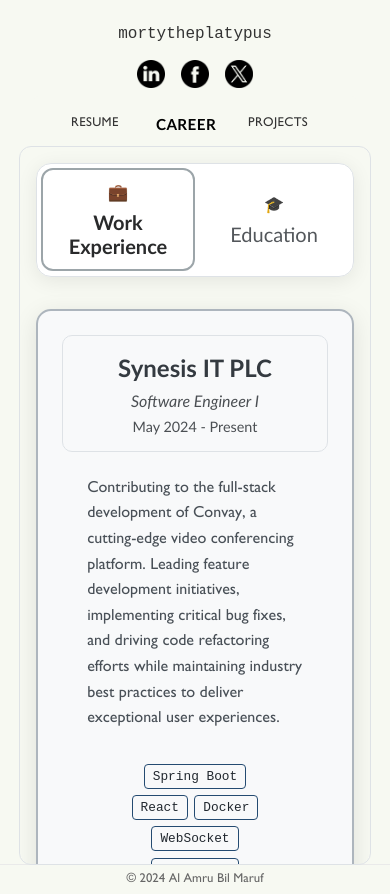
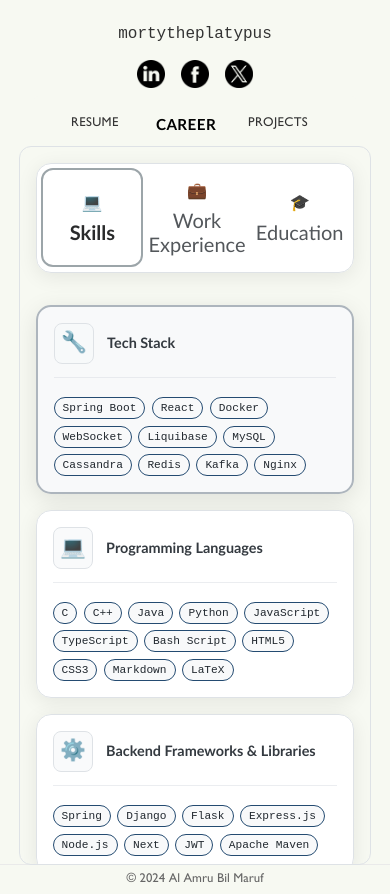
Before and after one commit to mortytheplatypus/mortytheplatypus.github.io, a React (Create React App) app: page /career in a window 390 px wide. Built offline with nearby package versions, Linux system fonts and the light colour scheme.

Commit message:
feat: add skills section

```diff
--- a/src/components/layout/TabContainer.js
+++ b/src/components/layout/TabContainer.js
@@ -99,6 +99,22 @@ export const TabContainer = () => {
             }}
           />
           <Tab
+            label="Writeups"
+            component={Link}
+            to="/writeups"
+            sx={{
+              fontWeight: value === 4 ? "bold" : "normal",
+              fontSize: value === 4 ? "0.95rem" : "0.8rem",
+              color: "var(--primary-text)",
+              fontFamily: "Gill Sans, sans-serif",
+              "&.Mui-selected": { color: "var(--primary-text-dark)" },
+              "&:hover": {
+                backgroundColor: "#EAEAE2",
+                borderRadius: "4px",
+              },
+            }}
+          />
+          <Tab
             label="Hobbies"
             component={Link}
             to="/hobbies"
@@ -114,22 +130,6 @@ export const TabContainer = () => {
               },
             }}
           />
-          <Tab
-            label="Writeups"
-            component={Link}
-            to="/writeups"
-            sx={{
-              fontWeight: value === 4 ? "bold" : "normal",
-              fontSize: value === 4 ? "0.95rem" : "0.8rem",
-              color: "var(--primary-text)",
-              fontFamily: "Gill Sans, sans-serif",
-              "&.Mui-selected": { color: "var(--primary-text-dark)" },
-              "&:hover": {
-                backgroundColor: "#EAEAE2",
-                borderRadius: "4px",
-              },
-            }}
-          />
         </Tabs>
       </Toolbar>
     </AppBar>
--- a/src/components/tabs/career/Career.css
+++ b/src/components/tabs/career/Career.css
@@ -424,6 +424,109 @@
   font-size: 0.9rem;
 }
 
+/* Skills Tab Styles */
+.skills-timeline {
+  display: grid;
+  grid-template-columns: repeat(auto-fit, minmax(350px, 1fr));
+  gap: 1.5rem;
+  padding: 0;
+}
+
+.skill-category-card {
+  background: rgba(255, 255, 255, 0.95);
+  backdrop-filter: blur(20px);
+  border: 1px solid #dee2e6;
+  border-radius: 15px;
+  padding: 1.5rem;
+  box-shadow: 0 4px 20px rgba(0, 0, 0, 0.08);
+  transition: all 0.3s cubic-bezier(0.4, 0, 0.2, 1);
+  position: relative;
+  overflow: hidden;
+  cursor: pointer;
+}
+
+.skill-category-card::before {
+  content: '';
+  position: absolute;
+  top: 0;
+  left: 0;
+  right: 0;
+  height: 3px;
+  background: linear-gradient(90deg, #6c757d 0%, #495057 100%);
+  transform: scaleX(0);
+  transform-origin: left;
+  transition: transform 0.3s ease;
+}
+
+.skill-category-card:hover::before {
+  transform: scaleX(1);
+}
+
+.skill-category-card:hover {
+  transform: translateY(-3px);
+  box-shadow: 0 8px 30px rgba(0, 0, 0, 0.12);
+}
+
+.skill-category-card.featured {
+  background: rgba(248, 249, 250, 0.98);
+  border: 2px solid #adb5bd;
+  box-shadow: 0 6px 25px rgba(0, 0, 0, 0.1);
+}
+
+.skill-category-header {
+  display: flex;
+  align-items: center;
+  gap: 0.8rem;
+  margin-bottom: 1.2rem;
+  padding-bottom: 0.8rem;
+  border-bottom: 1px solid rgba(222, 226, 230, 0.6);
+}
+
+.category-icon {
+  font-size: 1.5rem;
+  padding: 0.5rem;
+  border-radius: 8px;
+  background: rgba(248, 249, 250, 0.8);
+  border: 1px solid #dee2e6;
+}
+
+.category-title {
+  font-size: 1.1rem;
+  font-weight: 600;
+  color: #343a40;
+  margin: 0;
+  line-height: 1.3;
+}
+
+.skills-grid {
+  display: flex;
+  flex-wrap: wrap;
+  gap: 0.6rem;
+  justify-content: flex-start;
+  align-items: center;
+}
+
+.skill-tag {
+  padding: 0.4rem 0.8rem;
+  border-radius: 12px;
+  font-family: monospace;
+  font-size: 0.85rem !important;
+  color: #21282f !important;
+  font-weight: 500;
+  background: rgba(248, 249, 250, 0.9);
+  border: 1px solid #244b71 !important;
+  transition: all 0.3s ease;
+  cursor: pointer;
+  white-space: nowrap;
+}
+
+.skill-tag:hover {
+  transform: translateY(-1px);
+  box-shadow: 0 2px 8px rgba(0, 0, 0, 0.15);
+  background: #f8f9fa;
+  border-color: #495057 !important;
+}
+
 /* Responsive Design */
 @media (max-width: 1024px) {
   .academics-container {
@@ -534,6 +637,29 @@
   .education-row .education-card {
     margin-bottom: 1rem;
   }
+
+  /* Skills responsive */
+  .skills-timeline {
+    grid-template-columns: 1fr;
+    gap: 1rem;
+  }
+
+  .skill-category-card {
+    padding: 1.2rem;
+  }
+
+  .category-title {
+    font-size: 1rem;
+  }
+
+  .skills-grid {
+    gap: 0.4rem;
+  }
+
+  .skill-tag {
+    font-size: 0.75rem !important;
+    padding: 0.3rem 0.6rem;
+  }
 }
 
 @media (max-width: 480px) {
@@ -562,4 +688,23 @@
   .tab-icon {
     font-size: 1rem;
   }
+
+  /* Skills responsive for very small screens */
+  .skill-category-card {
+    padding: 1rem;
+  }
+
+  .category-icon {
+    font-size: 1.3rem;
+    padding: 0.4rem;
+  }
+
+  .category-title {
+    font-size: 0.9rem;
+  }
+
+  .skill-tag {
+    font-size: 0.7rem !important;
+    padding: 0.25rem 0.5rem;
+  }
 }
--- a/src/components/tabs/career/Career.js
+++ b/src/components/tabs/career/Career.js
@@ -77,7 +77,107 @@ const educationData = [
     degree: "Secondary School Certificate (SSC)",
     description:
       "Spent my formative academic years from Class 3 to 10, developing strong analytical thinking and problem-solving skills that became the cornerstone of my educational foundation.",
-  }
+  },
+];
+
+const skillsData = [
+  {
+    category: "Tech Stack",
+    icon: "🔧",
+    skills: [
+      "Spring Boot",
+      "React",
+      "Docker",
+      "WebSocket",
+      "Liquibase",
+      "MySQL",
+      "Cassandra",
+      "Redis",
+      "Kafka",
+      "Nginx",
+    ],
+  },
+  {
+    category: "Programming Languages",
+    icon: "💻",
+    skills: [
+      "C",
+      "C++",
+      "Java",
+      "Python",
+      "JavaScript",
+      "TypeScript",
+      "Bash Script",
+      "HTML5",
+      "CSS3",
+      "Markdown",
+      "LaTeX",
+    ],
+  },
+  {
+    category: "Backend Frameworks & Libraries",
+    icon: "⚙️",
+    skills: [
+      "Spring",
+      "Django",
+      "Flask",
+      "Express.js",
+      "Node.js",
+      "Next",
+      "JWT",
+      "Apache Maven",
+    ],
+  },
+  {
+    category: "Frontend & UI",
+    icon: "🎨",
+    skills: ["React", "Redux", "TailwindCSS", "MUI"],
+  },
+  {
+    category: "Databases & Storage",
+    icon: "🗄️",
+    skills: [
+      "MySQL",
+      "PostgreSQL",
+      "MongoDB",
+      "Redis",
+      "Cassandra",
+      "Supabase",
+    ],
+  },
+  {
+    category: "Messaging & Streaming",
+    icon: "📡",
+    skills: ["Apache Kafka"],
+  },
+  {
+    category: "Deployment & Cloud Platforms",
+    icon: "🌐",
+    skills: ["Netlify", "Vercel", "Nginx", "Docker"],
+  },
+  {
+    category: "DevOps & CI/CD",
+    icon: "🔄",
+    skills: ["Git", "GitHub", "GitLab", "GitHub Actions", "SonarLint"],
+  },
+  {
+    category: "Data Science & Machine Learning",
+    icon: "📊",
+    skills: [
+      "NumPy",
+      "Pandas",
+      "Matplotlib",
+      "Scipy",
+      "Scikit-learn",
+      "PyTorch",
+      "TensorFlow",
+    ],
+  },
+  {
+    category: "Tools & Utilities",
+    icon: "🛠️",
+    skills: ["Postman", "Swagger", "Jira", "Trello", "FFmpeg"],
+  },
 ];
 
 const ExperienceCard = ({ experience, isFeatured = false }) => {
@@ -130,8 +230,31 @@ EducationCard.propTypes = {
   isFeatured: PropTypes.bool,
 };
 
+const SkillCategory = ({ skillCategory, isFeatured = false }) => {
+  return (
+    <div className={`skill-category-card ${isFeatured ? "featured" : ""}`}>
+      <div className="skill-category-header">
+        <span className="category-icon">{skillCategory.icon}</span>
+        <h3 className="category-title">{skillCategory.category}</h3>
+      </div>
+      <div className="skills-grid">
+        {skillCategory.skills.map((skill) => (
+          <span key={skill} className="skill-tag">
+            {skill}
+          </span>
+        ))}
+      </div>
+    </div>
+  );
+};
+
+SkillCategory.propTypes = {
+  skillCategory: PropTypes.object.isRequired,
+  isFeatured: PropTypes.bool,
+};
+
 export const Career = () => {
-  const [activeTab, setActiveTab] = useState("experience");
+  const [activeTab, setActiveTab] = useState("skills");
 
   return (
     <div className="academics-container">
@@ -139,14 +262,25 @@ export const Career = () => {
         {/* Tab Navigation */}
         <div className="tab-navigation">
           <button
-            className={`tab-button ${activeTab === "experience" ? "active" : ""}`}
+            className={`tab-button ${activeTab === "skills" ? "active" : ""}`}
+            onClick={() => setActiveTab("skills")}
+          >
+            <span className="tab-icon">💻</span>
+            <span>Skills</span>
+          </button>
+          <button
+            className={`tab-button ${
+              activeTab === "experience" ? "active" : ""
+            }`}
             onClick={() => setActiveTab("experience")}
           >
             <span className="tab-icon">💼</span>
             <span>Work Experience</span>
           </button>
           <button
-            className={`tab-button ${activeTab === "education" ? "active" : ""}`}
+            className={`tab-button ${
+              activeTab === "education" ? "active" : ""
+            }`}
             onClick={() => setActiveTab("education")}
           >
             <span className="tab-icon">🎓</span>
@@ -156,6 +290,20 @@ export const Career = () => {
 
         {/* Tab Content */}
         <div className="tab-content">
+          {activeTab === "skills" && (
+            <section className="section-block">
+              <div className="skills-timeline">
+                {skillsData.map((skillCategory, index) => (
+                  <SkillCategory
+                    key={skillCategory.category}
+                    skillCategory={skillCategory}
+                    isFeatured={index === 0}
+                  />
+                ))}
+              </div>
+            </section>
+          )}
+
           {activeTab === "experience" && (
             <section className="section-block">
               {/* <div className="section-header">
--- a/src/components/tabs/hobbies/Hobbies.css
+++ b/src/components/tabs/hobbies/Hobbies.css
@@ -57,10 +57,22 @@
 }
 
 /* Movie Section */
+
+
+.letterboxd-profile-link {
+  text-decoration: none;
+  color: var(--primary-text);
+  font-weight: bold;
+  transition: color 0.3s ease;
+}
+
+.letterboxd-profile-link:hover {
+  color: #666;
+}
+
 .letterboxd-showcase {
   display: flex;
   flex-direction: column;
-  gap: 20px;
   background-color: var(--primary-bg);
 }
 
@@ -68,7 +80,6 @@
   display: flex;
   align-items: center;
   gap: 10px;
-  padding: 10px;
   background: rgba(0, 0, 0, 0.1);
   border-radius: 8px;
   text-decoration: none;
@@ -113,10 +124,9 @@
 
 /* Sports Section */
 .sports-showcase {
-  display: grid;
-  grid-template-columns: repeat(2, 150px);
-  gap: 20px;
+  display: flex;
   justify-content: center;
+  align-items: center;
   background-color: var(--primary-bg);
 }
 
@@ -126,18 +136,18 @@
   display: flex;
   flex-direction: column;
   align-items: center;
-  padding: 15px;
   border-radius: 8px;
   transition: transform 0.3s ease;
 }
 
 .team-card:hover {
   transform: translateY(-5px);
+  cursor: pointer;
 }
 
 .team-card img {
-  width: 80px;
-  height: 80px;
+  width: 120px;
+  height: 120px;
   object-fit: contain;
   margin-bottom: 10px;
 }
@@ -194,51 +204,25 @@
 .letterboxd-header {
   display: flex;
   align-items: center;
-  gap: 15px;
+  font-size: large;
+  gap: 8px;
+  justify-content: center;
 }
 
-.letterboxd-logo {
-  height: 40px;
-  filter: invert(1);
+.chelsea-slogan {
+  color: #034694;
+  font-size: 1.2rem;
 }
 
-.letterboxd-info {
-  display: flex;
-  flex-direction: column;
-  gap: 5px;
+.chelsea-hashtag {
+  font-weight: bold;
+  color: #034694;
+  text-decoration: none;
+  transition: color 0.3s ease;
 }
 
-.letterboxd-username {
-  font-size: 1.2rem;
-  font-weight: bold;
-  color: var(--text-color);
-}
-
-.letterboxd-desc {
-  font-size: 0.9rem;
-  color: var(--text-color);
-  opacity: 0.8;
-}
-
-.letterboxd-links {
-  display: flex;
-  gap: 15px;
-  margin-top: 10px;
-}
-
-.letterboxd-button {
-  padding: 8px 16px;
-  background-color: var(--primary-text);
-  color: var(--primary-bg);
-  border-radius: 6px;
-  text-decoration: none;
-  font-size: 0.9rem;
-  transition: all 0.3s ease;
-}
-
-.letterboxd-button:hover {
-  transform: translateY(-2px);
-  opacity: 0.9;
+.chelsea-hashtag:hover {
+  color: #022c5c;
 }
 
 @media (max-width: 768px) {
--- a/src/components/tabs/hobbies/Hobbies.js
+++ b/src/components/tabs/hobbies/Hobbies.js
@@ -5,19 +5,17 @@ export const Hobbies = () => {
   return (
     <div className="hobbies-container">
       <section className="hobby-section cinema">
-        <div className="hobby-header">
-          {/* <h2>Cinephile</h2> */}
-        </div>
         <div className="letterboxd-showcase">
           <div className="letterboxd-profile">
-            <div className="letterboxd-header" style={{ display: 'flex', alignItems: 'center', justifyContent: 'center' }}>
-            Explore my cinephilia <a
+            <div className="letterboxd-header">
+              <span>Explore my cinephilia</span>
+              <a
                 href="https://letterboxd.com/theblueduck"
                 target="_blank"
                 rel="noopener noreferrer"
-                style={{ textDecoration: 'none', color: 'var(--primary-color)', fontWeight: 'bold' }}
+                className="letterboxd-profile-link"
               >
-                <b style={{ fontSize: 'larger' }}><u>@theblueduck</u></b>
+                @theblueduck
               </a>
             </div>
           </div>
@@ -29,13 +27,6 @@ export const Hobbies = () => {
               />
               <span>Metropolis</span>
             </a>
-            {/* <a href="https://letterboxd.com/film/vertigo/" target="_blank" rel="noopener noreferrer" className="movie-card">
-              <img
-                src="https://m.media-amazon.com/images/M/MV5BYTE4ODEwZDUtNDFjOC00NjAxLWEzYTQtYTI1NGVmZmFlNjdiL2ltYWdlL2ltYWdlXkEyXkFqcGdeQXVyNjc1NTYyMjg@._V1_SX300.jpg"
-                alt="Vertigo"
-              />
-              <span>Vertigo</span>
-            </a> */}
             <a href="https://letterboxd.com/film/citizen-kane/" target="_blank" rel="noopener noreferrer" className="movie-card">
               <img
                 src="https://m.media-amazon.com/images/M/MV5BYjBiOTYxZWItMzdiZi00NjlkLWIzZTYtYmFhZjhiMTljOTdkXkEyXkFqcGdeQXVyNzkwMjQ5NzM@._V1_SX300.jpg"
@@ -63,8 +54,17 @@ export const Hobbies = () => {
 
       <section className="hobby-section sports">
         <div className="hobby-header">
-          {/* <h2>Sports Enthusiast</h2> */}
-          I waste my leisures obsessing over these two teams
+          <span className="chelsea-slogan">
+            Keep The Blue Flag Flying High!{' '}
+            <a
+              href="https://x.com/search?q=%23KTBFFH"
+              target="_blank"
+              rel="noopener noreferrer"
+              className="chelsea-hashtag"
+            >
+              #KTBFFH
+            </a>
+          </span>
         </div>
         <div className="sports-showcase">
           <div className="team-card chelsea">
@@ -72,43 +72,9 @@ export const Hobbies = () => {
               src="https://upload.wikimedia.org/wikipedia/en/thumb/c/cc/Chelsea_FC.svg/200px-Chelsea_FC.svg.png"
               alt="Chelsea FC"
             />
-            <span>Chelsea FC</span>
           </div>
-          <div className="team-card germany">
-            <img
-              src="https://upload.wikimedia.org/wikipedia/en/thumb/e/e3/DFBEagle.svg/200px-DFBEagle.svg.png"
-              alt="Germany National Team"
-            />
-            <span>Germany</span>
-          </div>
-          {/* <div className="team-card cricket">
-            <img
-              src="https://upload.wikimedia.org/wikipedia/en/3/3f/Cricket_Australia.png"
-              alt="Cricket Australia"
-            />
-            <span>Cricket Australia</span>
-          </div> */}
         </div>
       </section>
-
-      {/* <section className="hobby-section education">
-        <div className="hobby-header">
-          <h2>Educational Content</h2>
-        </div>
-        <div className="channel-grid">
-          {[
-            { name: "3Blue1Brown", topic: "Mathematics", link: "https://www.youtube.com/3blue1brown" },
-            { name: "Veritasium", topic: "Science", link: "https://www.youtube.com/veritasium" },
-            { name: "The B1M", topic: "Architecture", link: "https://www.youtube.com/theb1m" },
-            { name: "Numberphile", topic: "Mathematics", link: "https://www.youtube.com/numberphile" },
-          ].map((channel) => (
-            <a href={channel.link} target="_blank" rel="noopener noreferrer" className="channel-card" key={channel.name} style={{ textDecoration: 'none', color: 'inherit' }}>
-              <h3>{channel.name}</h3>
-              <span className="channel-topic">{channel.topic}</span>
-            </a>
-          ))}
-        </div>
-      </section> */}
     </div>
   );
 };
```
